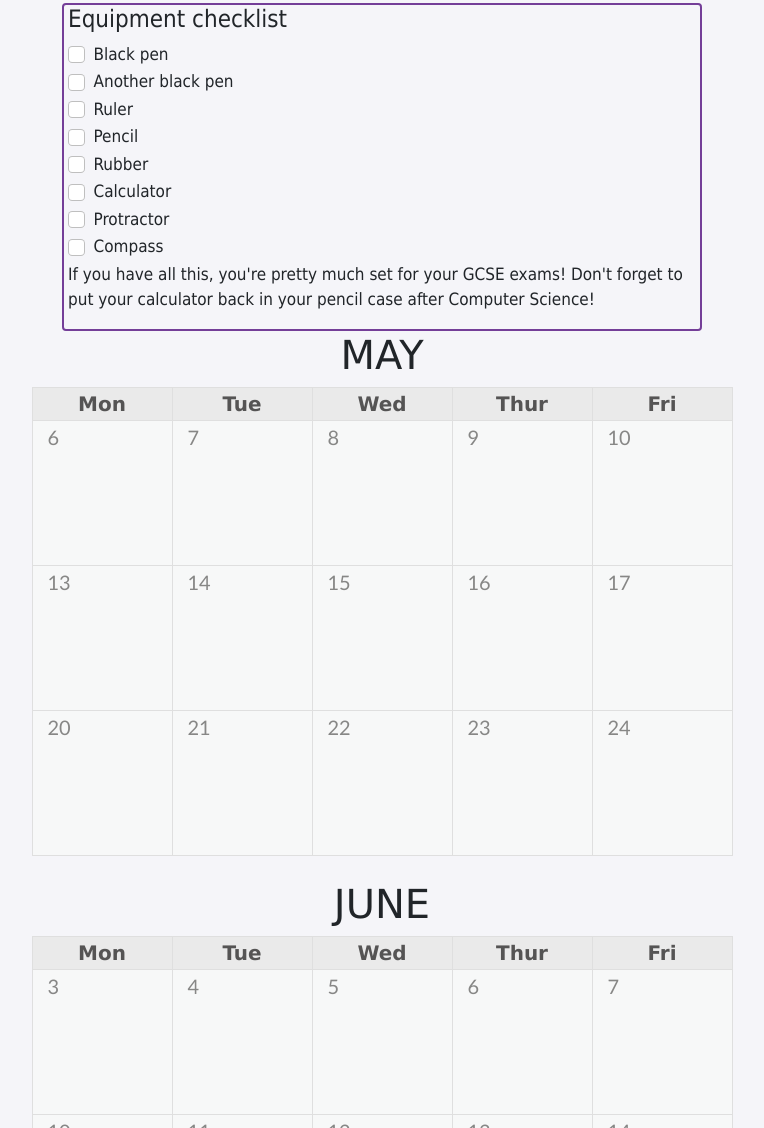
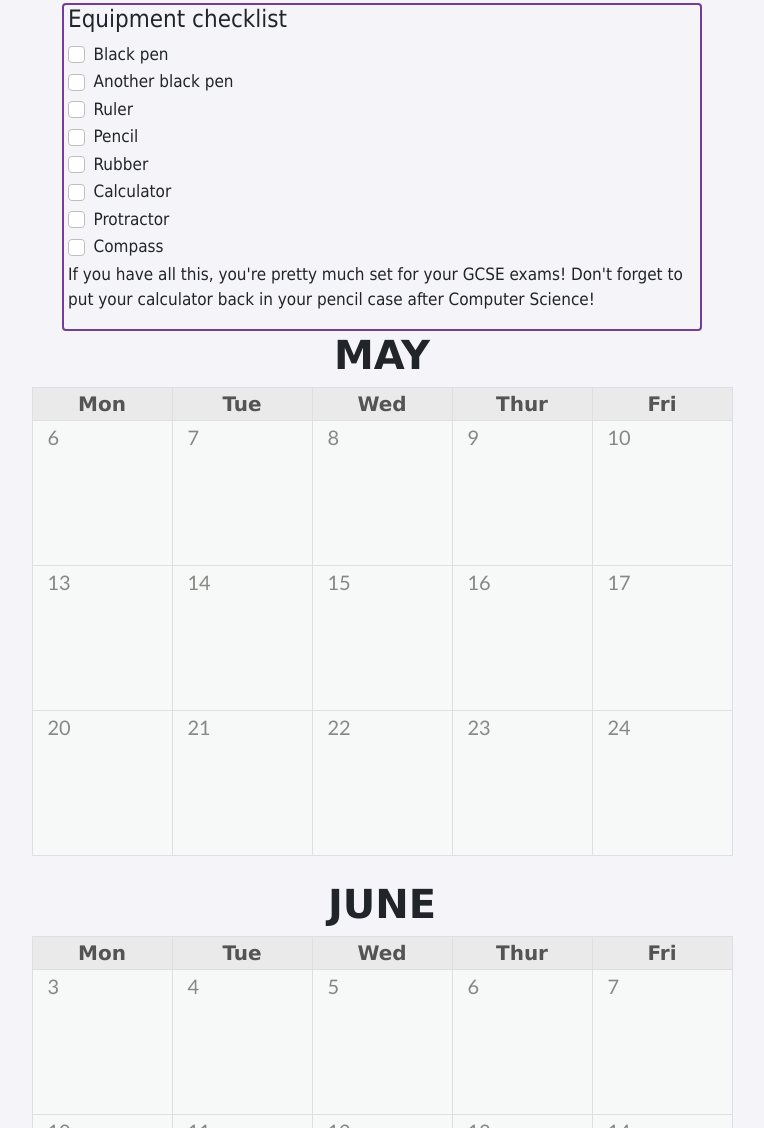
Before and after one commit to nasramo/EXPgcse24, a plain HTML site: page index.html in a window 1280 px wide. Shown: the part 225-1353 px from the top of the page, without its empty margins (258-1022 px from the left). Drawn offline with nearby package versions, Linux system fonts and the light colour scheme.

Commit message:
trying to get titles bold again w BS5
font-weight-bold -> fw-bold for MAY and JUNE

```diff
--- a/index.html
+++ b/index.html
@@ -108,7 +108,7 @@
         </div>
         <p>If you have all this, you're pretty much set for your GCSE exams! Don't forget to put your calculator back in your pencil case after Computer Science!</p>
       </div>
-    <h1 class='month font-weight-bold text-center'>MAY</h1>
+    <h1 class='month fw-bold text-center'>MAY</h1>
       <table>
             <tr class='days text-center'>
                 <th>Mon</th>
@@ -141,7 +141,7 @@
         </tr>
       </table>
       <br>
-    <h1 class='month font-weight-bold text-center'>JUNE</h1>
+    <h1 class='month fw-bold text-center'>JUNE</h1>
       <table>
             <tr class='days text-center'>
                 <th>Mon</th>
```
